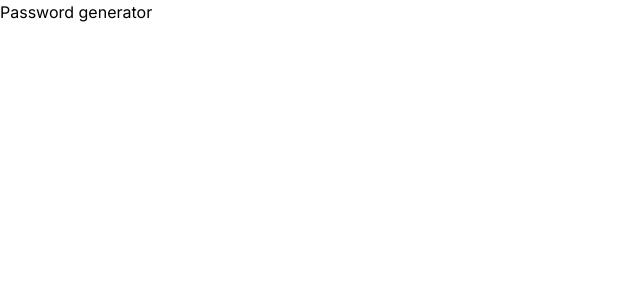
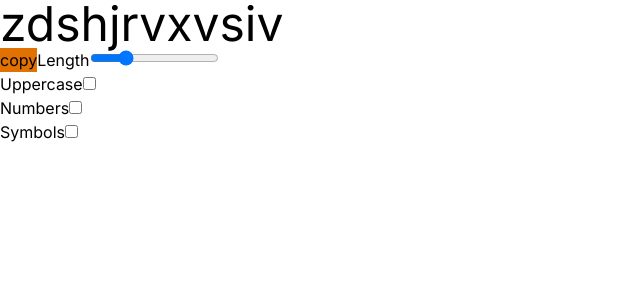
Before and after one commit to shravzzv/passforge, a Next.js app: page / in a window 1280 px wide. Shown: the top 300 px of the page, without its empty margins (0-640 px from the left). Built offline with nearby package versions, Linux system fonts and the light colour scheme.

Commit message:
feat: implement password generator UI with customizable options

```diff
--- a/app/page.tsx
+++ b/app/page.tsx
@@ -1,7 +1,83 @@
+'use client'
+
+import generatePassword from '@/utils/generatePassword'
+import { useState, useEffect } from 'react'
+
 export default function Page() {
+  const [length, setLength] = useState<number>(12)
+  const [useUppercase, setUseUppercase] = useState<boolean>(false)
+  const [useNumbers, setUseNumbers] = useState<boolean>(false)
+  const [useSymbols, setUseSymbols] = useState<boolean>(false)
+  const [password, setPassword] = useState<string>('')
+  const [copied, setCopied] = useState<boolean>(false)
+
+  useEffect(() => {
+    setPassword(
+      generatePassword(length, {
+        uppercase: useUppercase,
+        numbers: useNumbers,
+        symbols: useSymbols,
+      })
+    )
+  }, [length, useUppercase, useNumbers, useSymbols])
+
+  const handleCopy = async () => {
+    try {
+      await navigator.clipboard.writeText(password)
+      setCopied(true)
+      setTimeout(() => setCopied(false), 1500) // reset after 1.5s
+    } catch (err) {
+      console.error('Failed to copy:', err)
+    }
+  }
+
   return (
     <div>
-      <p>Password generator</p>
+      <h1 className='text-5xl'>{password}</h1>
+      <button className='text-black bg-amber-600' onClick={handleCopy}>
+        {copied ? 'copied' : 'copy'}
+      </button>
+
+      <label htmlFor='length'>Length</label>
+      <input
+        type='range'
+        name='length'
+        id='length'
+        min={8}
+        max={24}
+        value={length}
+        onChange={(e) => setLength(Number(e.target.value))}
+      />
+
+      <div>
+        <label htmlFor='uppercase'>Uppercase</label>
+        <input
+          type='checkbox'
+          id='uppercase'
+          checked={useUppercase}
+          onChange={(e) => setUseUppercase(e.target.checked)}
+        />
+      </div>
+
+      <div>
+        <label htmlFor='numbers'>Numbers</label>
+        <input
+          type='checkbox'
+          id='numbers'
+          checked={useNumbers}
+          onChange={(e) => setUseNumbers(e.target.checked)}
+        />
+      </div>
+
+      <div>
+        <label htmlFor='symbols'>Symbols</label>
+        <input
+          type='checkbox'
+          id='symbols'
+          checked={useSymbols}
+          onChange={(e) => setUseSymbols(e.target.checked)}
+        />
+      </div>
     </div>
   )
 }
```
